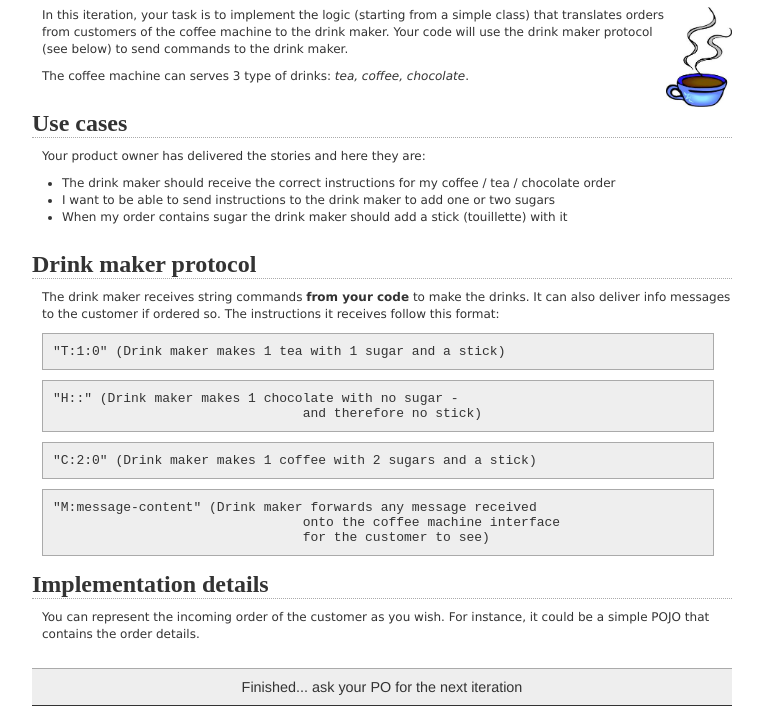
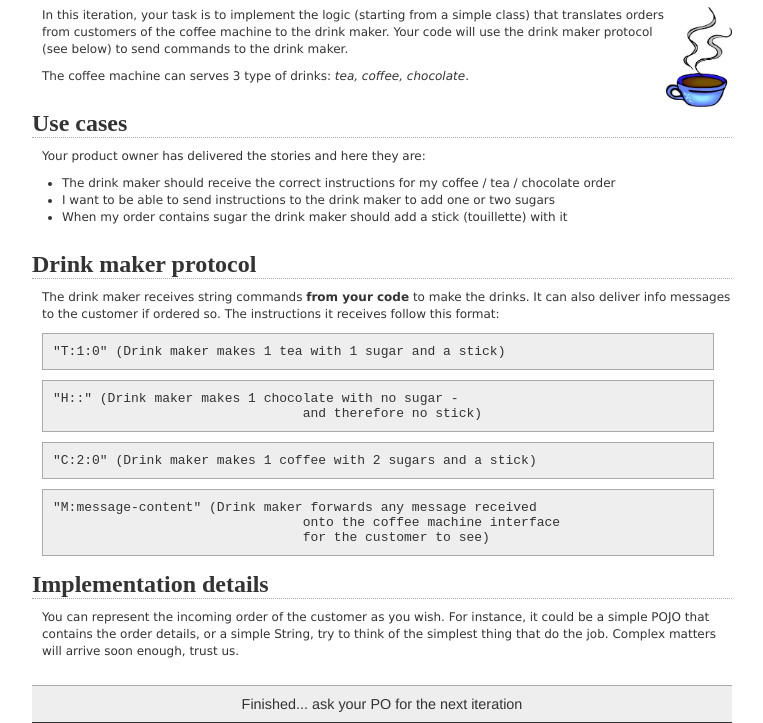
Before and after one commit to simcap/coffeemachine, a plain HTML site: page cm-first-iteration.html in a window 1280 px wide. Shown: the part 112-835 px from the top of the page, without its empty margins (258-1021 px from the left). Drawn offline with Linux system fonts and the light colour scheme.

Commit message:
Added hint on simplicity

```diff
--- a/cm-first-iteration.html
+++ b/cm-first-iteration.html
@@ -40,7 +40,7 @@
 				for the customer to see)</pre>
 
 			<h2>Implementation details</h2>
-			<p>You can represent the incoming order of the customer as you wish. For instance, it could be a simple POJO that contains the order details.</p>
+			<p>You can represent the incoming order of the customer as you wish. For instance, it could be a simple POJO that contains the order details, or a simple String, try to think of the simplest thing that do the job. Complex matters will arrive soon enough, trust us.</p>
 		</div>
 		<div id="footer">Finished... ask your PO for the next iteration</div>
 	</div>
```
